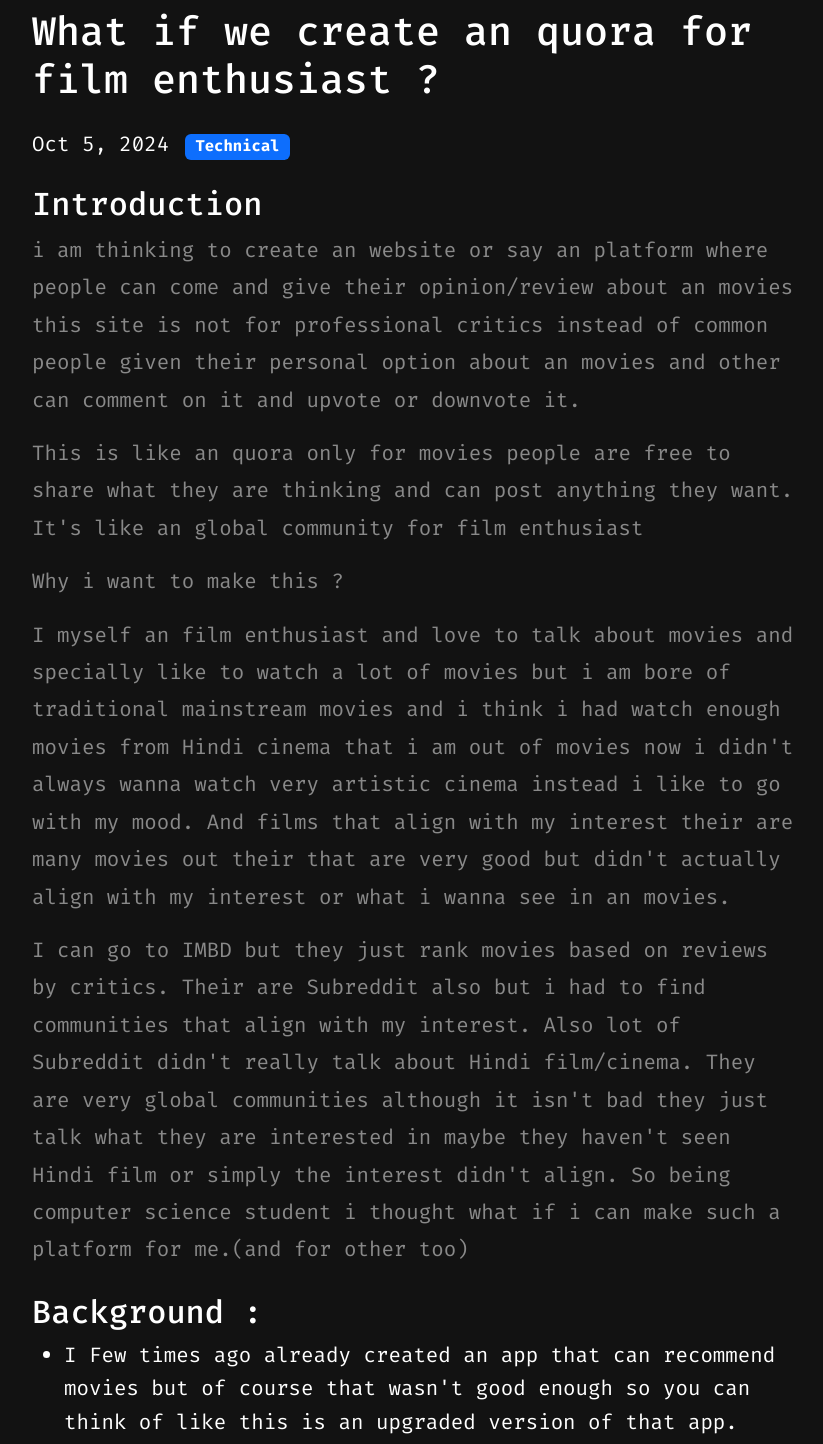
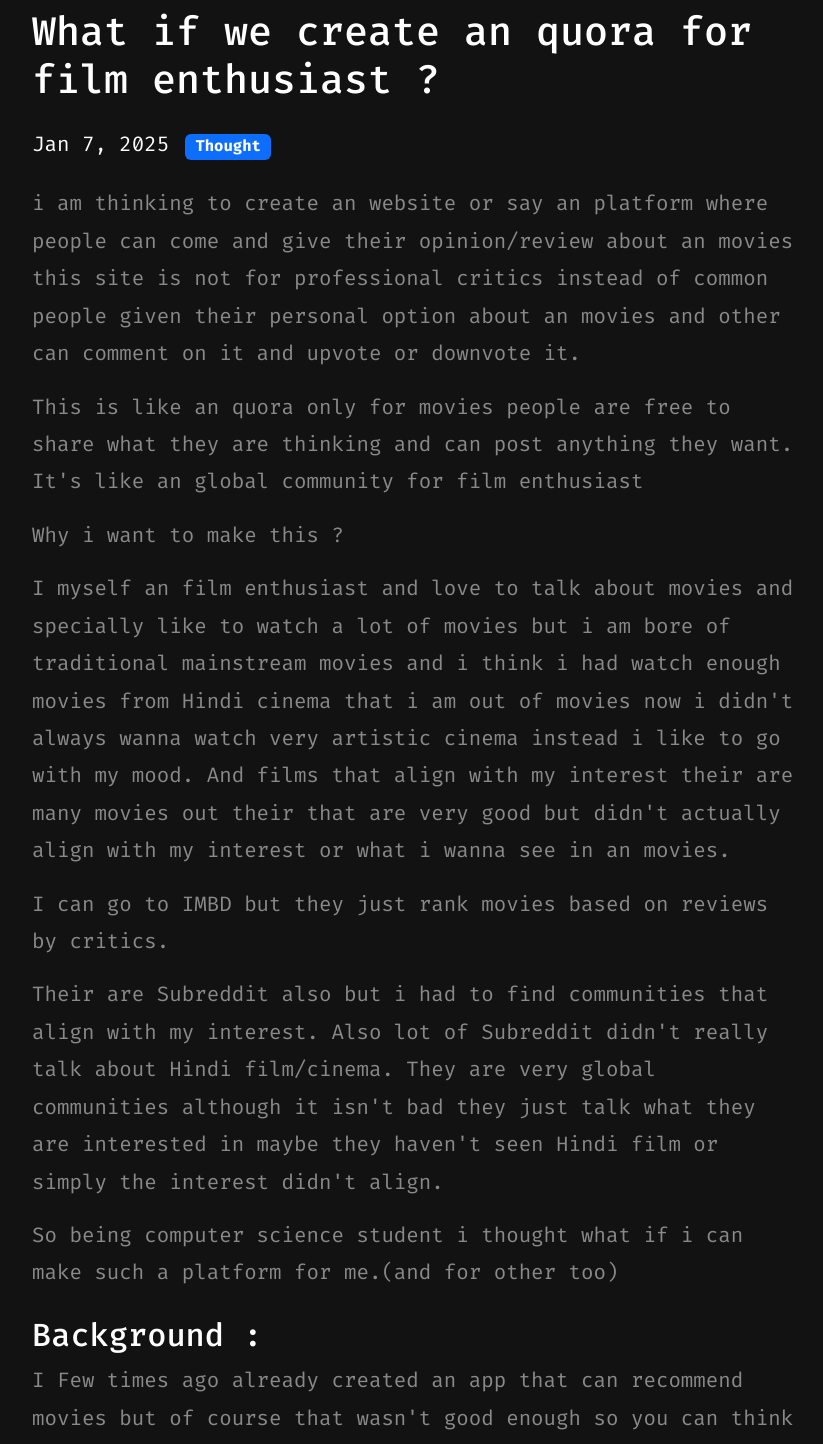
Before and after one commit to DivyanshTiwari20/site, a React (Vite) app: page /blog/2 in a window 1280 px wide. Shown: the part 140-1584 px from the top of the page, without its empty margins (224-1047 px from the left). Built offline with nearby package versions, Linux system fonts and the light colour scheme.

Commit message:
added blogs

```diff
--- a/src/App.jsx
+++ b/src/App.jsx
@@ -7,6 +7,9 @@ import { BrowserRouter as Router, Routes, Route } from 'react-router-dom';
 import BlogList from './components/BlogList';
 import Blog1 from './components/blogs/blog1'; // Updated import to match actual file name
 import Blog2 from './components/blogs/blog2'; // Updated import to match actual file name
+import Blog3 from './components/blogs/blog3'; // Updated import to match actual file name
+import Blog4 from './components/blogs/blog4'; // Updated import to match actual file name
+import Blog5 from './components/blogs/blog5'; // Updated import to match actual file name
 
 function App() {
   return (
@@ -19,6 +22,9 @@ function App() {
           <Route path="/blog" element={<BlogList />} />
           <Route path="/blog/1" element={<Blog1 />} /> {/* Updated route */}
           <Route path="/blog/2" element={<Blog2 />} /> {/* Updated route */}
+          <Route path="/blog/3" element={<Blog3 />} /> {/* Updated route */}
+          <Route path="/blog/4" element={<Blog4 />} /> {/* Updated route */}
+          <Route path="/blog/5" element={<Blog5 />} /> {/* Updated route */}
         </Routes>
         <Footer />
       </div>
--- a/src/components/BlogList.jsx
+++ b/src/components/BlogList.jsx
@@ -18,9 +18,27 @@ function BlogList() {
       category: 'thought'
     },
     {
-      title: 'What if we create an quora for film enthusiast ?',
+      title: 'What if we create an quora for film enthusiast?',
       date: 'Jan 2, 2025',
       link: '/blog/2', // Update link to point to the route
+      category: 'thought'
+    },
+    {
+      title: 'Getting ready for the GSOC 2025',
+      date: 'Jan 4, 2025',
+      link: '/blog/3', // Update link to point to the route
+      category: 'thought'
+    },
+    {
+      title: ' Tracking Progress of the GSOC 2025',
+      date: 'Jan 6, 2025',
+      link: '/blog/4', // Update link to point to the route
+      category: 'thought'
+    },
+    {
+      title: ' Workdown != Results',
+      date: 'Jan 6, 2025',
+      link: '/blog/5', // Update link to point to the route
       category: 'thought'
     },
   ];
@@ -59,7 +77,7 @@ function BlogList() {
         <h1 className="mb-4 my-5">Blog Posts</h1>
 
         <div className="category-filters fs-5 mb-4">
-          {['all', 'technical', 'thought', 'edu'].map(category => (
+          {['all', 'technical', 'thought', ].map(category => (
             <button
               key={category}
               onClick={() => setSelectedCategory(category)}
--- a/src/components/blogs/blog2.jsx
+++ b/src/components/blogs/blog2.jsx
@@ -9,56 +9,66 @@ const Blog1 = () => {
         </h1>
 
         <div className="meta-info mb-4">
-          <span className="date">Oct 5, 2024</span>
-          <span className="category ms-3 badge bg-primary">Technical</span>
+          <span className="date">Jan 7, 2025</span>
+          <span className="category ms-3 badge bg-primary">Thought</span>
         </div>
 
         <div className="blog-content">
           <section className="introduction mb-4">
-            <h2>Introduction</h2>
+            {/* <h2>Introduction</h2> */}
             <p>
               i am thinking to create an website or say an platform where people
               can come and give their opinion/review about an movies this site
               is not for professional critics instead of common people given
               their personal option about an movies and other can comment on it
-              and upvote or downvote it.</p><p>This is like an quora only for movies
-              people are free to share what they are thinking and can post
-              anything they want. It's like an global community for film
-              enthusiast</p><p> Why i want to make this ?</p> <p> I myself an film enthusiast
-              and love to talk about movies and specially like to watch a lot of
-              movies but i am bore of traditional mainstream movies and i think
-              i had watch enough movies from Hindi cinema that i am out of
-              movies now i didn't always wanna watch very artistic cinema
-              instead i like to go with my mood. And films that align with my
-              interest their are many movies out their that are very good but
-              didn't actually align with my interest or what i wanna see in an
-              movies.</p> <p>I can go to IMBD but they just rank movies based on
-              reviews by critics. Their are Subreddit also but i had to find
-              communities that align with my interest. Also lot of Subreddit
-              didn't really talk about Hindi film/cinema. They are very global
-              communities although it isn't bad they just talk what they are
-              interested in maybe they haven't seen Hindi film or simply the
-              interest didn't align. So being computer science student i thought
-              what if i can make such a platform for me.(and for other too)
+              and upvote or downvote it.
+            </p>
+            <p>
+              This is like an quora only for movies people are free to share
+              what they are thinking and can post anything they want. It's like
+              an global community for film enthusiast
+            </p>
+            <p> Why i want to make this ?</p>{" "}
+            <p>
+              {" "}
+              I myself an film enthusiast and love to talk about movies and
+              specially like to watch a lot of movies but i am bore of
+              traditional mainstream movies and i think i had watch enough
+              movies from Hindi cinema that i am out of movies now i didn't
+              always wanna watch very artistic cinema instead i like to go with
+              my mood. And films that align with my interest their are many
+              movies out their that are very good but didn't actually align with
+              my interest or what i wanna see in an movies.
+            </p>{" "}
+            <p>
+              I can go to IMBD but they just rank movies based on reviews by
+              critics.
+            </p>{" "}
+            <p>
+              {" "}
+              Their are Subreddit also but i had to find communities that align
+              with my interest. Also lot of Subreddit didn't really talk about
+              Hindi film/cinema. They are very global communities although it
+              isn't bad they just talk what they are interested in maybe they
+              haven't seen Hindi film or simply the interest didn't align.</p> <p> So
+              being computer science student i thought what if i can make such a
+              platform for me.(and for other too)
             </p>
           </section>
 
           <section className="prerequisites mb-4">
             <h2>Background :</h2>
-            <ul>
-              <li>I Few times ago already created an app that can recommend movies but of course that wasn't good enough so you can think of like this is an upgraded version of that app.
-              </li>
-            </ul>
+
+            <p>
+              I Few times ago already created an app that can recommend movies
+              but of course that wasn't good enough so you can think of like
+              this is an upgraded version of that app.,
+            </p>
           </section>
 
           <section className="installation-steps mb-4">
             <h2>Update:</h2>
-            <ul>
-              <li>
-              I will also thinking to integrate an AI feature in the App.
-                </li>
-            </ul>
-
+            <p>I will also thinking to integrate an AI feature in the App.</p>
           </section>
         </div>
       </article>
--- /dev/null
+++ b/src/components/blogs/blog3.jsx
@@ -0,0 +1,34 @@
+import React from "react";
+
+const Blog3 = () => {
+  return (
+    <div className="container my-5">
+      <article className="blog-post">
+        <h1 className="blog-title mb-4">
+        Getting ready for the GSOC 2025
+        </h1>
+
+        <div className="meta-info mb-4">
+          <span className="date">Jan 4, 2025</span>
+          <span className="category ms-3 badge bg-primary">Thought</span>
+        </div>
+
+        <div className="blog-content">
+          <section className="introduction mb-4">
+            {/* <h2>Introduction</h2> */}
+            <p>
+            It's 4 of jan 2025 i am thinking to take part in google summer of code I don't know much about it last year I heard of it but at that time already late. So this year I'm trying to part in it. Although I am late again it's January and people start preparing for it from November and December(i heard on internet) although the official date haven't arrived yet of selected Organizations. I had selected some them that take part in it frequently. And now I will look for their codes and after few understanding I will try to start contributing and fixing issues on their GitHub.
+            </p>
+            <p>
+            And let's see what happens as i am new and not familiar with open source and how the contributions works. Till date I have only used Github just for pushing my code. It will going to be very new experience. So now it's time to push our boundaries and go out of your comfort zone to try something NEW!!
+
+            </p>
+            <p> jai hind..</p>{" "}
+            </section>
+        </div>
+      </article>
+    </div>
+  );
+};
+
+export default Blog3;
--- /dev/null
+++ b/src/components/blogs/blog4.jsx
@@ -0,0 +1,35 @@
+import React from "react";
+
+const Blog4 = () => {
+  return (
+    <div className="container my-5">
+      <article className="blog-post">
+        <h1 className="blog-title mb-4">
+        Tracking Progress of the GSOC 2025
+        </h1>
+
+        <div className="meta-info mb-4">
+          <span className="date">Jan 6, 2025</span>
+          <span className="category ms-3 badge bg-primary">Thought</span>
+        </div>
+
+        <div className="blog-content">
+          <section className="introduction mb-4">
+            {/* <h2>Introduction</h2> */}
+            <p>
+            Now if i track my progress regrading GSOC 2025. I have selected seven potential origination in which i can contribute still it is high and eventually i will filter it out to three (max). Although i had created several project and i am one of the best in my class in term of programming it still pretty tough for me to understand the issues and then fix them. Before it i was thinking i myself as an genius now i know i am not more than an fool. It gonna have fun honestly i am nervous also another reason is i didn't have any person whom i am talk about this people around me in the college are just care about their mark and getting an job not how to learn and do some crazy things.
+            </p>
+            <p>
+            One Thing I get to know that it's not enough for a programmer just to code structuring it and maintaining it in a proper and efficient way is as important as coding I know how to code but when I go to the GitHub pages of these organizations they have proper and well maintained code which I am surprised to see because I have not worked like that before I have worked mostly alone and learned from myself and from the Internet so I do not know how to do that.
+
+
+            </p>
+            <p> But ultimately lesson has learned !!</p>{" "}
+            </section>
+        </div>
+      </article>
+    </div>
+  );
+};
+
+export default Blog4;
--- /dev/null
+++ b/src/components/blogs/blog5.jsx
@@ -0,0 +1,33 @@
+import React from "react";
+
+const Blog4 = () => {
+  return (
+    <div className="container my-5">
+      <article className="blog-post">
+        <h1 className="blog-title mb-4">
+        Workdown != Results
+        </h1>
+
+        <div className="meta-info mb-4">
+          <span className="date">Jan 6, 2025</span>
+          <span className="category ms-3 badge bg-primary">Thought</span>
+        </div>
+
+        <div className="blog-content">
+          <section className="introduction mb-4">
+            {/* <h2>Introduction</h2> */}
+            <p>
+            Created an chatapp for the competition that my friend told me still i didn't know why it's singup feature not working i am tired of debugging now. Now i am thinking what would i do tomorrow i am thinking of my next full weak plane because now i didn't have much time left soon my college will open i think fist i will updated my website and post my recent blogs including this one. Then i will go in the fundamentals again with JavaScript and backend with MERN stack and then again love to practice some python and C problems i also had an repo were i maintain my code also now i want to full document my progress to do better and better to track now let see how much i can go in this week wish me good luck!!
+            </p>
+            <p>
+            €Bye
+
+            </p>
+            </section>
+        </div>
+      </article>
+    </div>
+  );
+};
+
+export default Blog4;
```
